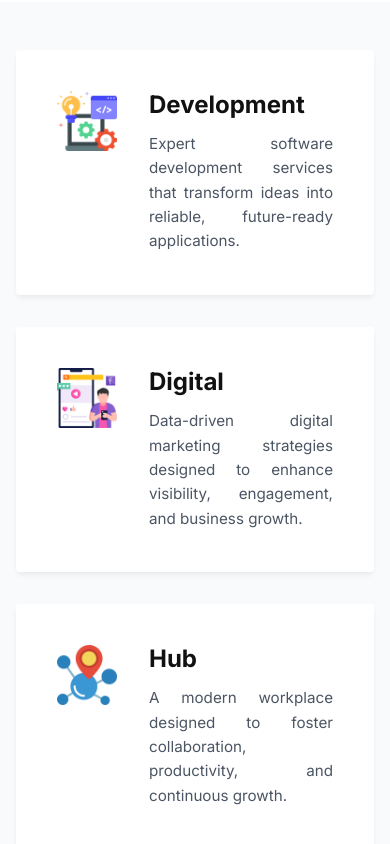
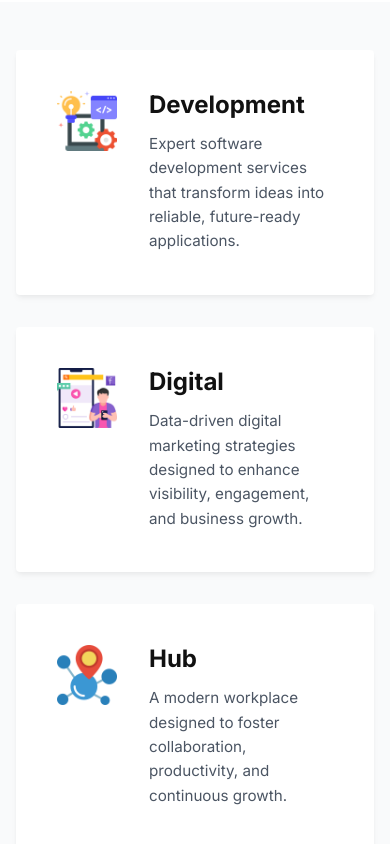
Before and after one commit to kanavutech-dot/kanavustartupvillage, a React (Vite) app: page / in a window 390 px wide. Shown: the part 1220-2064 px from the top of the page. Built offline with nearby package versions, Linux system fonts and the light colour scheme.

Commit message:
Fix mobile text alignment: Switch form justify to left to remove extra spaces

```diff
--- a/src/components/ServicesSection.css
+++ b/src/components/ServicesSection.css
@@ -83,4 +83,8 @@
         grid-template-columns: 1fr;
         padding: 0 1rem;
     }
+
+    .service-description {
+        text-align: left;
+    }
 }
```
